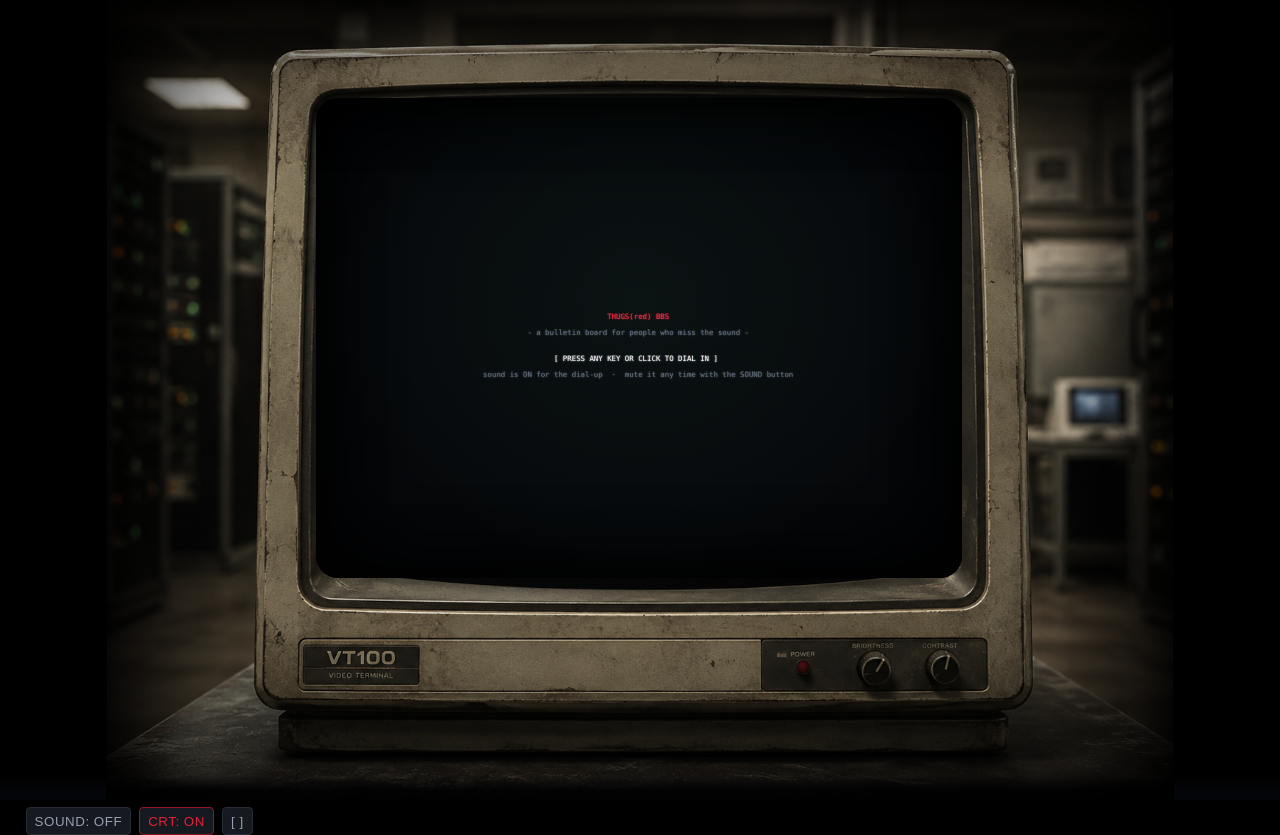
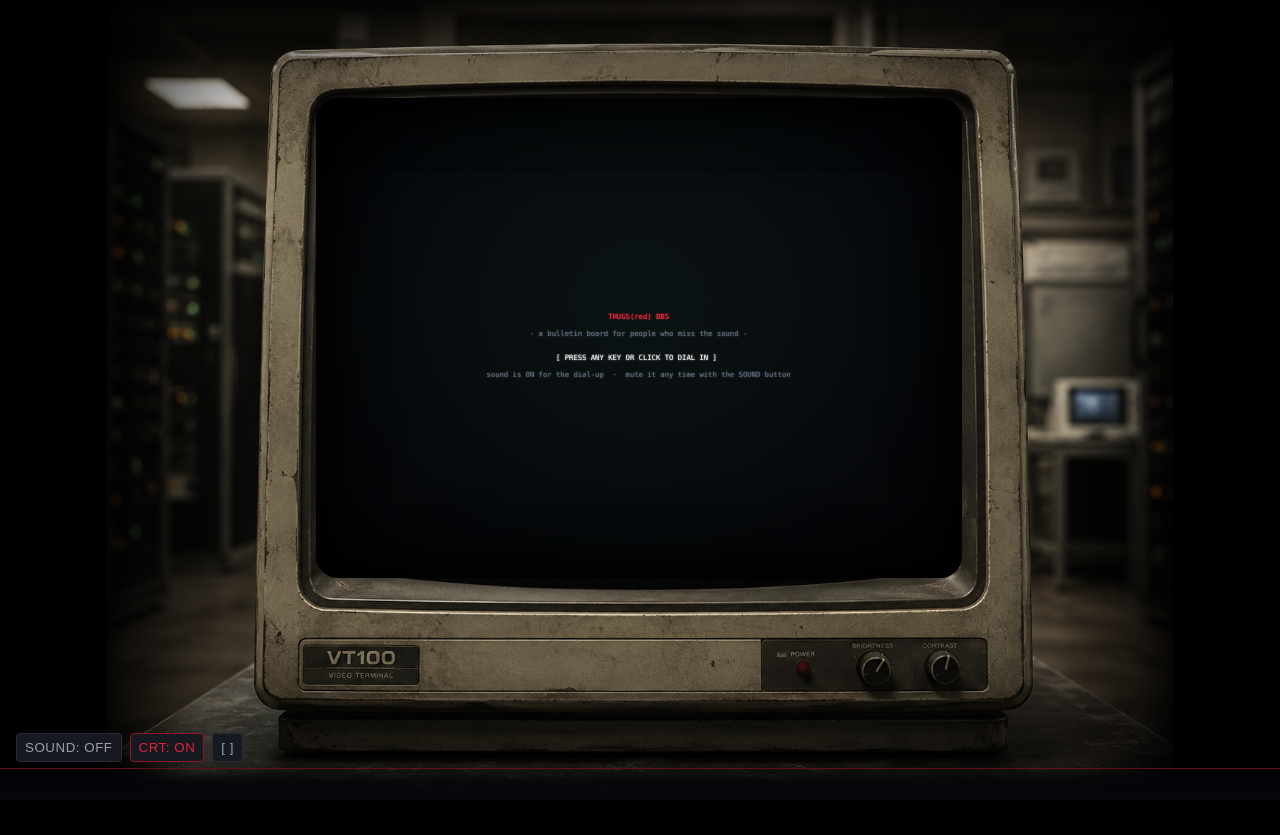
Before and after one commit to kawaiipantsu/bbs, a PHP site: template app/views/shell.php in a window 1280 px wide. After the commit the page ends 788 px from the top, so only its background shows below. Run offline with PHP 8.4, Linux system fonts and the light colour scheme; the template is opened without the code that fills it: most values are stand-ins (such as "Sample title", 1, 10 or a date in 2020); data that the repository does not hold is empty.

Commit message:
Ticker: larger, always on top, seamless loop, SysOp-configurable; fix corner clip
- Bottom crawl is now 15px bold on a red-edged bar at the very top of the stack
  (z-index max) so the monitor photo / vignette / HUD can't cover it. #crt is
  isolated so its FX pseudo-element stays contained. HUD moved to fixed
  bottom-left above the ticker.
- app.js renders the crawl text twice and animates translateX(0 -> -50%), so the
  next repeat enters as the previous one leaves - no empty gap.
- New settings (SysOp -> Global Config, category "ticker"): ticker_sources,
  ticker_custom, ticker_news_count, ticker_oneliner_count, ticker_speed_secs.
  /api/ticker builds the crawl from these and returns the loop speed.
- Remove border-radius from .term: it was clipping the first characters of every
  line at the rounded corner. #glass/#screen still do the visual rounding, and
  the text inset is bumped so it clears the tube corners on any glass size.

Co-Authored-By: Claude Sonnet 5 <noreply@anthropic.com>
Claude-Session: https://claude.ai/code/session_01FLpjsYTqjJtSfRssCCAwyK

```diff
--- a/html/css/bbs.css
+++ b/html/css/bbs.css
@@ -83,6 +83,10 @@ img { max-width: 100%; }
   height: min(100dvh, calc(100vw / 1.3333));
   /* bleed pure black outward so the letterbox seam is invisible on any ratio */
   box-shadow: 0 0 22vmax 14vmax #000, 0 0 0 50vmax #000;
+  /* keep the internal FX stack (incl. #crt::after) contained so the fixed HUD
+     and ticker can always sit on top of it */
+  isolation: isolate;
+  z-index: 0;
   user-select: none;
   -webkit-user-select: none;
 }
@@ -155,7 +159,9 @@ img { max-width: 100%; }
   -webkit-font-smoothing: none;
   font-smooth: never;
   overflow: hidden;
-  border-radius: var(--glass-radius);
+  /* no border-radius here - the text is already inset well clear of the tube
+     corners, and rounding .term itself clips the first characters of each line.
+     #glass / #screen (overflow:hidden + --glass-radius) do the visual rounding. */
 }
 
 .term .row {
@@ -200,13 +206,13 @@ img { max-width: 100%; }
    HUD (outside the glass, bottom-left of the monitor)
    --------------------------------------------------------------------- */
 #hud {
-  position: absolute;
-  left: 2%;
-  bottom: -2.2rem;
+  position: fixed;
+  left: 1rem;
+  bottom: 2.4rem;
   display: flex;
   gap: .5rem;
   align-items: center;
-  z-index: 3;
+  z-index: 2147483001;
   font: 11px/1 var(--mono, monospace);
 }
 #hud button {
@@ -229,23 +235,33 @@ img { max-width: 100%; }
 #ticker {
   position: fixed;
   left: 0; right: 0; bottom: 0;
-  height: 1.5rem;
-  background: linear-gradient(180deg, rgba(14,16,19,0) 0%, rgba(5,6,10,.92) 60%);
+  height: 2rem;
+  background: linear-gradient(180deg,
+    rgba(5,6,10,0) 0%, rgba(5,6,10,.82) 38%, rgba(5,6,10,.97) 100%);
+  border-top: 1px solid rgba(226,34,59,.4);
   overflow: hidden;
-  z-index: 4;
+  /* always above the monitor photo, its vignette, the HUD gradient, everything */
+  z-index: 2147483000;
   pointer-events: none;
-  font: 12px/1.5rem var(--mono, monospace);
-  color: var(--muted);
+  font: 700 15px/2rem "BBS Terminal", var(--mono, ui-monospace, monospace);
+  color: var(--text);
+  letter-spacing: .02em;
+  text-shadow: 0 0 6px rgba(0,0,0,.95), 0 1px 0 #000;
 }
 #ticker-track {
   position: absolute;
   white-space: nowrap;
   will-change: transform;
-  padding-left: 100%;
+  /* content is rendered twice by app.js; -50% == exactly one copy, so the
+     crawl is seamless with no empty gap between repeats */
   animation: ticker-scroll 60s linear infinite;
 }
 #ticker-track b { color: var(--accent); }
-@keyframes ticker-scroll { to { transform: translateX(-100%); } }
+#ticker-track .sep { color: var(--accent); opacity: .55; margin: 0 1.4ch; }
+@keyframes ticker-scroll {
+  from { transform: translateX(0); }
+  to   { transform: translateX(-50%); }
+}
 
 /* ---------------------------------------------------------------------
    noscript
--- a/html/js/app.js
+++ b/html/js/app.js
@@ -157,11 +157,16 @@ function hud() {
 function startTicker() {
   const track = $('#ticker-track');
   const load = () => ticker().then(d => {
-    if (!d || !d.lines) return;
-    const html = d.lines.map(l =>
-      l.startsWith('NEWS:') ? '<b>' + escapeHtml(l) + '</b>' : escapeHtml(l)
-    ).join('  ···  ');
-    track.innerHTML = html + '  ···  ';
+    if (!d || !Array.isArray(d.lines) || !d.lines.length) return;
+    const sep = '<span class="sep">◆</span>';
+    let unit = d.lines.map(l =>
+      /^NEWS:/.test(l) ? '<b>' + escapeHtml(l) + '</b>' : escapeHtml(l)
+    ).join(sep) + sep;
+    // pad short boards so one copy always overflows the viewport, then double it
+    while (unit.replace(/<[^>]+>/g, '').length < 240) unit += unit;
+    track.innerHTML = unit + unit;
+    const secs = Math.max(20, Number(d.speed) || 60);
+    track.style.animationDuration = secs + 's';
   }).catch(() => {});
   load();
   setInterval(load, 120000);
--- a/html/js/terminal.js
+++ b/html/js/terminal.js
@@ -89,7 +89,7 @@ export class Terminal {
     const glass = document.getElementById('glass').getBoundingClientRect();
     if (!glass.width) return;
     // keep the text well inside the glass so it clears the rounded corners
-    const M = Math.max(30, Math.round(Math.min(glass.width, glass.height) * 0.05));
+    const M = Math.max(36, Math.round(Math.min(glass.width, glass.height) * 0.06));
     const usableW = glass.width - M * 2;
     const usableH = glass.height - M * 2;
     const fontSize = usableW / (this.cols * this._k);
--- a/mysql/seed.sql
+++ b/mysql/seed.sql
@@ -42,6 +42,11 @@ INSERT INTO settings (`key`,`value`,`type`,`label`,`category`) VALUES
  ('news_feeds_entertainment',"https://variety.com/feed/\nhttps://www.polygon.com/rss/index.xml",'text','Entertainment news RSS feeds','news'),
  ('news_max_per_cat','80','int','Max cached items per category','news'),
  ('chat_idle_secs','90','int','Seconds before a chatter is considered gone','chat'),
+ ('ticker_sources','custom,news,oneliners','string','Bottom crawl: which feeds, in order (custom,news,oneliners)','ticker'),
+ ('ticker_custom',"Welcome to THUGS(red) BBS - leave a message, sign the wall, play a door game.\nType the letter in [brackets] to move around. ESC backs out.\nYour IP shows up as a phone number. That is on purpose.",'text','Bottom crawl: custom messages, one per line','ticker'),
+ ('ticker_news_count','4','int','Bottom crawl: number of latest news headlines (0 = none)','ticker'),
+ ('ticker_oneliner_count','10','int','Bottom crawl: number of latest one-liners (0 = none)','ticker'),
+ ('ticker_speed_secs','55','int','Bottom crawl: seconds for one full loop (lower = faster)','ticker'),
  ('seo_description','THUGS(red) BBS - a fully keyboard-driven ANSI/ASCII bulletin board system rendered inside a CRT terminal. Dial in, leave a message, browse the files, play a door game.','text','Meta description','seo')
 ON DUPLICATE KEY UPDATE `label`=VALUES(`label`), `type`=VALUES(`type`), `category`=VALUES(`category`);
 
```
Also changed, not shown: app/src/Http/Controllers/ApiController.php (+42 -10 lines), 1 other file.
